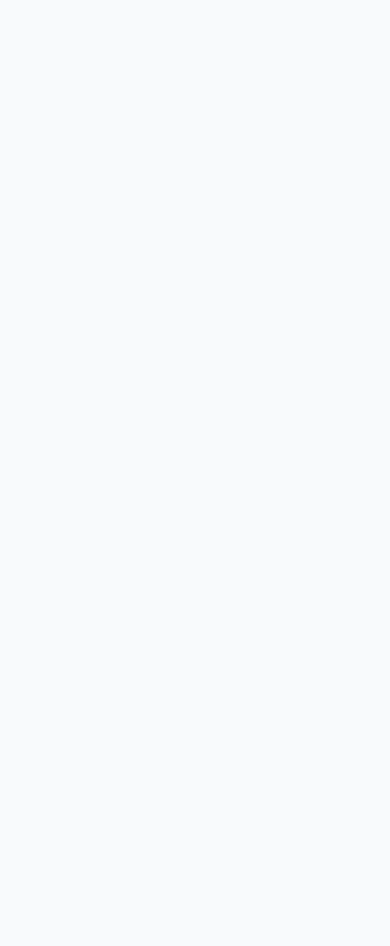
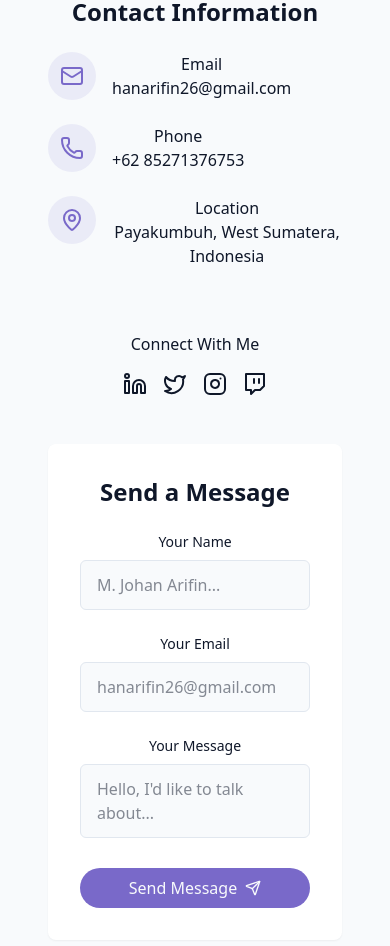
Before and after one commit to hanarfn/my-portfolio, a React (Vite) app: page / in a window 390 px wide. Shown: the part 6720-7666 px from the top of the page. Before the commit the page ends 6424 px from the top, so only its background shows below. Built offline with nearby package versions, Linux system fonts and the light colour scheme.

Commit message:
feat: add contact section

```diff
--- /dev/null
+++ b/src/components/ContactSection.jsx
@@ -0,0 +1,116 @@
+import { Instagram, Linkedin, Mail, MapPin, Phone, Send, Twitch, Twitter } from "lucide-react";
+
+import { cn } from "../lib/utils";
+
+export const ContactSection = () => {
+
+    const handelSubmit = (e) => {
+        e.preventDefault()
+
+        setTimeout(() => {
+
+        }, 1500)
+    }
+    return (
+        <section id="contact" className="py-24 px-4 relative bg-secondary/30">
+            <div className="container mx-auto max-w-5xl">
+                <h2 className="text-3xl md:text-4xl font-bold mb-4 text-center">
+                    Get In <span className="text-primary"> Touch</span>
+                </h2>
+
+                <p className="text-center text-muted-foreground mb-12 max-w-2xl mx-auto">
+                    Have a project in mind or want to collaborate? Feel free  to reach out.
+                    I'm always open to disscussing new opportunities.
+                </p>
+
+                <div className="grid grid-cols-1 md:grid-cols-2 gap-12">
+                    <div className="space-y-8">
+                        <h3 className="text-2xl font-semibold mb-6"> Contact Information</h3>
+
+                        <div className="space-y-6 justify-center">
+                            <div className="flex items-start space-x-4">
+                                <div className="p-3 rounded-full bg-primary/10">
+                                    <Mail className="h-6 w-6 text-primary" />
+                                </div>
+                                <div>
+                                    <h4 className="font-medium"> Email</h4>
+                                    <a href="mailto:hanarifin26@gmail.com"
+                                        className="text-muted-foreground hover:text-primary transition-colors">
+                                            hanarifin26@gmail.com
+                                    </a>
+                                </div>
+                            </div>
+                            <div className="flex items-start space-x-4">
+                                <div className="p-3 rounded-full bg-primary/10">
+                                    <Phone className="h-6 w-6 text-primary" />
+                                </div>
+                                <div>
+                                    <h4 className="font-medium"> Phone</h4>
+                                    <a href="tel:+62 85271376753"
+                                        className="text-muted-foreground hover:text-primary transition-colors">
+                                            +62 85271376753
+                                    </a>
+                                </div>
+                            </div>
+                            <div className="flex items-start space-x-4">
+                                <div className="p-3 rounded-full bg-primary/10">
+                                    <MapPin className="h-6 w-6 text-primary" />
+                                </div>
+                                <div>
+                                    <h4 className="font-medium"> Location</h4>
+                                    <a className="text-muted-foreground hover:text-primary transition-colors">
+                                            Payakumbuh, West Sumatera, Indonesia
+                                    </a>
+                                </div>
+                            </div>
+                        </div>
+
+                        <div className="pt-8">
+                            <h4 className="font-medium mb-4"> Connect With Me</h4>
+                            <div className="flex space-x-4 justify-center">
+                                <a href="#" target="_blank">
+                                    <Linkedin />
+                                </a>
+                                <a href="#" target="_blank">
+                                    <Twitter />
+                                </a>
+                                <a href="#" target="_blank">
+                                    <Instagram />
+                                </a>
+                                <a href="#" target="_blank">
+                                    <Twitch />
+                                </a>
+                            </div>
+                        </div>
+                    </div>
+
+                    <div className="bg-card p-8 rounded-lg shadow-xs">
+                        <h3 className="text-2xl font-semibold mb-6"> Send a Message</h3>
+
+                        <form action="" className="space-y-6">
+                            <div>
+                                <label htmlFor="name" className="block text-sm font-medium mb-2"> Your Name</label>
+                                <input type="text" name="name" id="name" required placeholder="M. Johan Arifin..."
+                                    className="w-full px-4 py-3 rounded-md border border-input bg-background focus:outline-hidden focus:ring-2 focus:ring-primary"/>
+                            </div>
+                            <div>
+                                <label htmlFor="email" className="block text-sm font-medium mb-2"> Your Email</label>
+                                <input type="email" name="email" id="email" required placeholder="hanarifin26@gmail.com"
+                                    className="w-full px-4 py-3 rounded-md border border-input bg-background focus:outline-hidden focus:ring-2 focus:ring-primary"/>
+                            </div>
+                            <div>
+                                <label htmlFor="message" className="block text-sm font-medium mb-2"> Your Message</label>
+                                <textarea name="message" id="message" required placeholder="Hello, I'd like to talk about..."
+                                    className="w-full px-4 py-3 rounded-md border border-input bg-background focus:outline-hidden focus:ring-2 focus:ring-primary resize-none"/>
+                            </div>
+
+                            <button type="submit" className={cn("cosmic-button w-full flex items-center justify-center gap-2")}>
+                                Send Message <Send size={16} />
+                            </button>
+                        </form>
+                    </div>
+                </div>
+            </div>
+        </section>
+    );
+}
--- a/src/pages/Home.jsx
+++ b/src/pages/Home.jsx
@@ -1,4 +1,5 @@
 import { AboutSection } from "../components/AboutSection";
+import { ContactSection } from "../components/ContactSection";
 import { HeroSection } from "../components/HeroSection";
 import { Navbar } from "../components/Navbar";
 import { ProjectsSection } from "../components/ProjectsSection";
@@ -21,6 +22,7 @@
                 <AboutSection />
                 <SkillsSection />
                 <ProjectsSection />
+                <ContactSection />
             </main>
             {/* Footer */}
         </div>
```
Also changed, not shown: src/components/ui/toast.jsx (added), src/components/ui/toaster.jsx (added).
